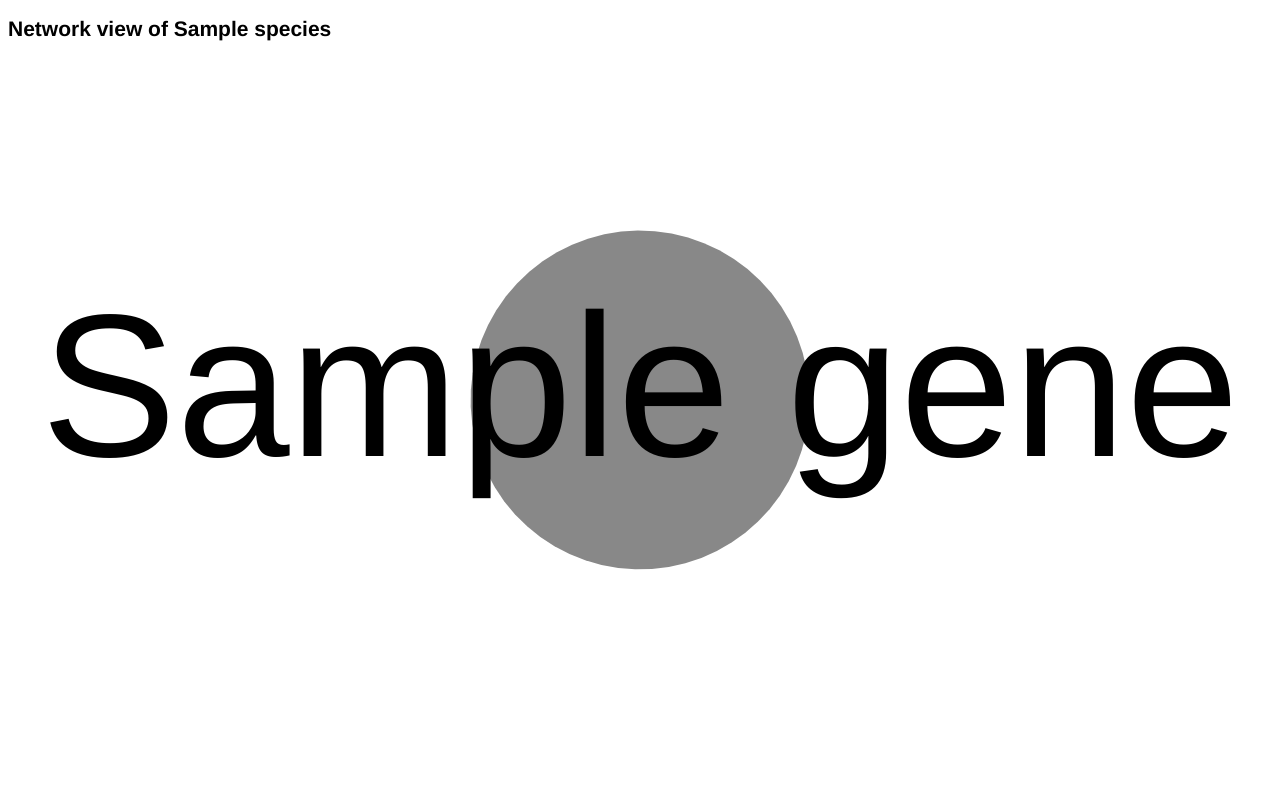
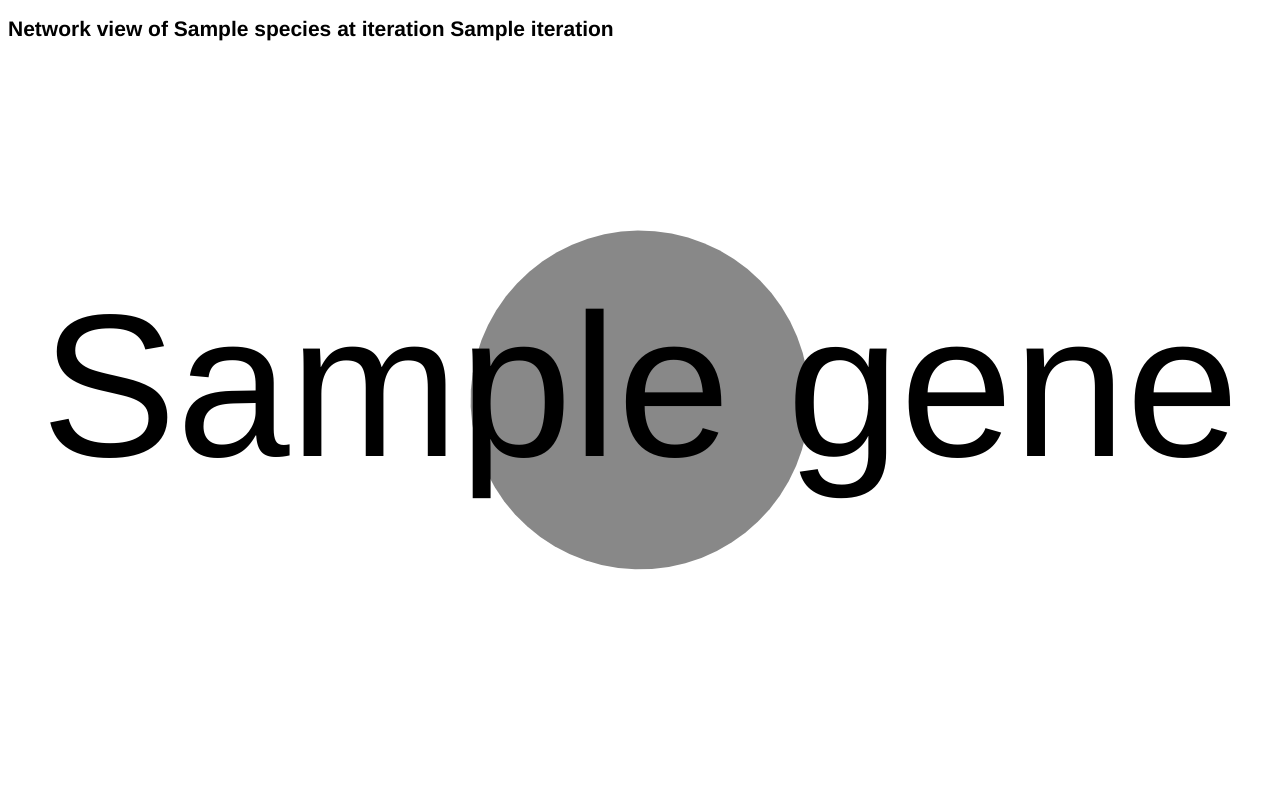
Before and after one commit to baliga-lab/cmonkey2, a Python web app: template cmviewer/templates/network.html in a window 1280 px wide. Run offline with Jinja, Linux system fonts and the light colour scheme; the template is opened without the code that fills it: most values are stand-ins (such as "Sample title", 1, 10 or a date in 2020).

Commit message:
intergrated the network view page into cluster viewer

```diff
--- a/cmviewer/main.py
+++ b/cmviewer/main.py
@@ -248,7 +248,7 @@ class ClusterViewerApp:
             return tmpl.render(locals())
 
     @cherrypy.expose
-    def view_network(self):
+    def view_network(self, iteration):
         conn = dbconn()
         cursor = conn.cursor()
 
@@ -257,8 +257,6 @@ class ClusterViewerApp:
         num_clusters, species = cursor.fetchone()
 
         # used genes
-        cursor.execute('select max(iteration) from row_members')
-        iteration = cursor.fetchone()[0]
         cursor.execute("select distinct name from row_names rn join row_members rm on rn.order_num = rm.order_num where iteration=? order by name", [iteration])
         genes = [row[0] for row in cursor.fetchall()]
 
@@ -555,7 +553,7 @@ def setup_routes():
     d = cherrypy.dispatch.RoutesDispatcher()
     main = ClusterViewerApp()
     d.connect('main', '/', controller=main, action="index")
-    d.connect('network', '/network', controller=main, action="view_network")
+    d.connect('network', '/network/:iteration', controller=main, action="view_network")
     d.connect('iteration', '/:iteration', controller=main, action="iteration")
     d.connect('clusters', '/clusters/:iteration', controller=main, action="clusters")
     d.connect('cluster', '/cluster/:iteration/:cluster', controller=main, action="view_cluster")
--- a/cmviewer/templates/index.html
+++ b/cmviewer/templates/index.html
@@ -228,7 +228,7 @@
        {% endif %}
        <div style="height: 10px;">&nbsp;</div>
      </div>
-
+     <a href="/network/{{iteration}}">View Network</a>
      <h3>Statistics</h3>
      <div id="statssection">
        <div id="leftcolumn">
--- a/cmviewer/templates/network.html
+++ b/cmviewer/templates/network.html
@@ -95,7 +95,7 @@
 
   </head>
 <body>
-  <h2>Network view of {{species}}</h2>
+  <h2>Network view of {{species}} at iteration {{iteration}}</h2>
   <div id="cy"></div>
 </body>
 </html>
```
